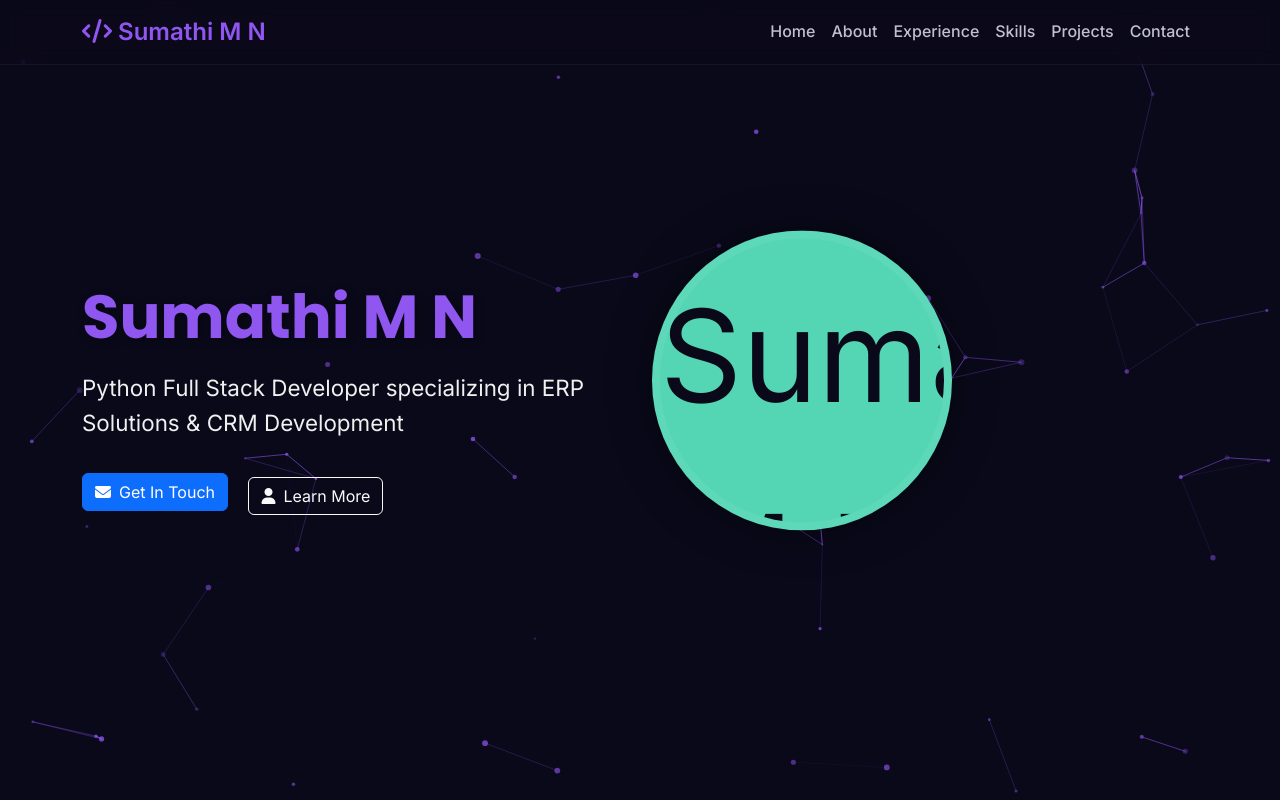
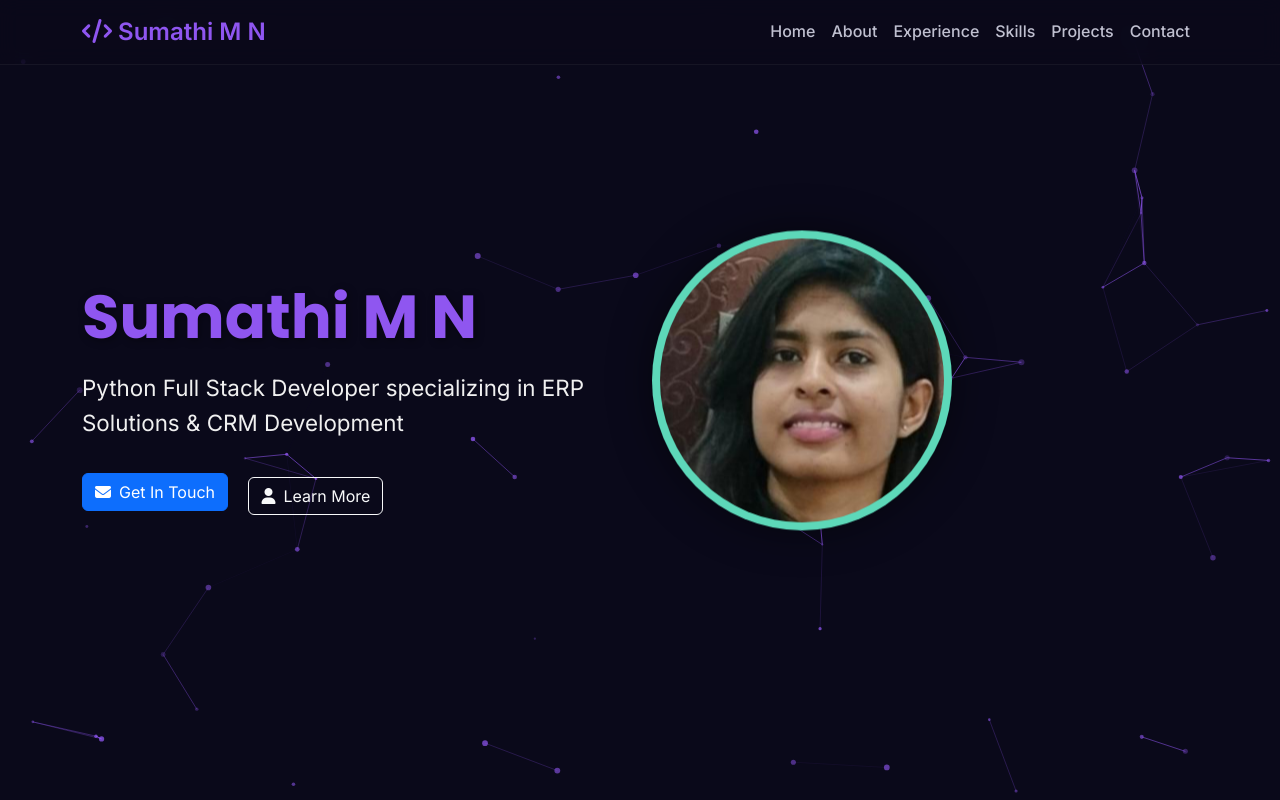
Before and after one commit to sumathi289/sumathi-portfolio, a plain HTML site: page index.html in a window 1280 px wide. Shown: the top 800 px of the page. Drawn offline with nearby package versions, Linux system fonts and the light colour scheme.

Commit message:
index.html

```diff
--- a/index.html
+++ b/index.html
@@ -402,7 +402,7 @@
                 </div>
                 <div class="col-lg-6 text-center" data-aos="fade-left">
                     <div class="profile-img">
-                        <img src="image.jpeg" alt="Sumathi M N Profile Photo">
+                        <img src="image.jpg" alt="Sumathi M N Profile Photo">
                     </div>
                 </div>
             </div>
```
